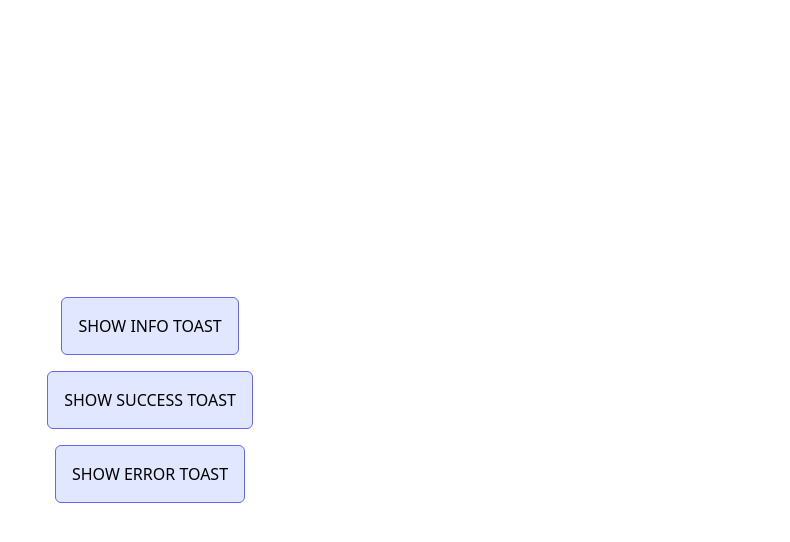
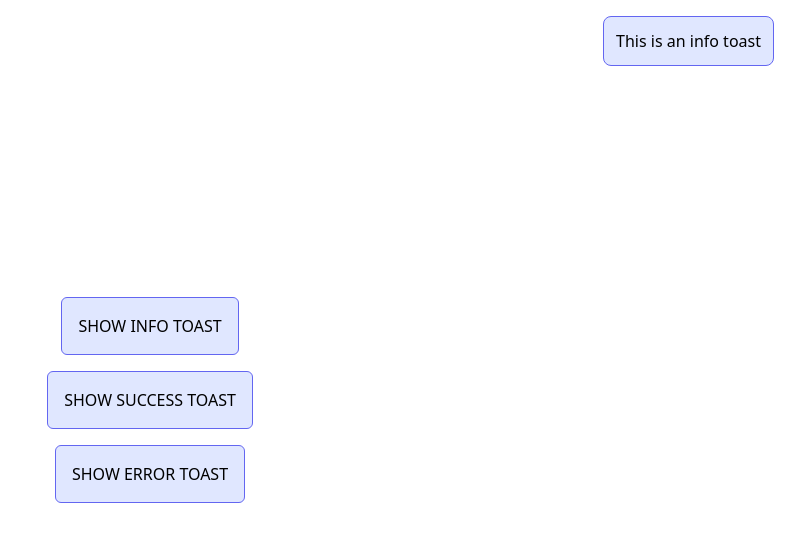
Before and after one commit to helendeguinion1/VTEST-VUE-COMPOSITION-API, a Vue app: page / in a window 1280 px wide. Both pictures are taken after a click on the button "SHOW INFO TOAST". Shown: the top 542 px of the page, without its empty margins (490-1280 px from the left). Built offline with nearby package versions, Linux system fonts and the light colour scheme.

Commit message:
Add toasts in App.vue, bind class per toast based on it's type

```diff
--- a/src/App.vue
+++ b/src/App.vue
@@ -1,20 +1,52 @@
 <template>
+  <div class="flex flex-col">
+     <div class="absolute h-full right-0 max-h-screen p-4 max-w-64 flex flex-col gap-4 overflow-y-auto overflow-x-hidden">
+      <div
+        v-for="(toast, i) in toastApi?.toasts.value"
+        :key="i" :class="toastClass(toast.type)">
+        {{ toast.message }}
+      </div>
+      </div>
     <div class="flex flex-col items-center justify-center w-screen h-screen gap-4">
-    <button class="bg-indigo-100 rounded-md border border-indigo-500 p-4" >
+      <button
+      class="bg-indigo-100 rounded-md border border-indigo-500 p-4"
+        @click="toastApi?.addToast('info', 'This is an info toast', 3000)">
         SHOW INFO TOAST
       </button>
 
-    <button class="bg-indigo-100 rounded-md border border-indigo-500 p-4" >
+      <button
+        class="bg-indigo-100 rounded-md border border-indigo-500 p-4"
+        @click="toastApi?.addToast('success', 'This is an success toast', 3000)">
         SHOW SUCCESS TOAST
       </button>
 
-    <button class="bg-indigo-100 rounded-md border border-indigo-500 p-4" >
+      <button
+        class="bg-indigo-100 rounded-md border border-indigo-500 p-4"
+        @click="toastApi?.addToast('error', 'This is an error toast', 3000)">
         SHOW ERROR TOAST
       </button>
+    </div>
   </div>
 </template>
 
 <script setup lang="ts">
-  import { useToast } from './composables/useToast';
-  const toastApi = useToast()
+  import { inject } from 'vue'
+  import { toastKey } from './constants/injectionKeys'
+  import { ToastType } from './types/Toast';
+
+  const toastApi = inject(toastKey);
+
+  const toastClass = (type: ToastType): string => {
+  switch (type) {
+    case 'info':
+      return 'p-3 rounded-lg border border-solid border-indigo-500 bg-indigo-100 w-full';
+    case 'success':
+      return 'p-3 rounded-lg border border-solid border-indigo-500 bg-indigo-100 w-full bg-green-100 border-green-500';
+    case 'error':
+      return 'p-3 rounded-lg border border-solid border-indigo-500 bg-indigo-100 w-full bg-red-100 border-red-500';
+    default:
+      return '';
+  }
+}
+
 </script>
```
Lines whose indentation alone changed are shown as unchanged.
